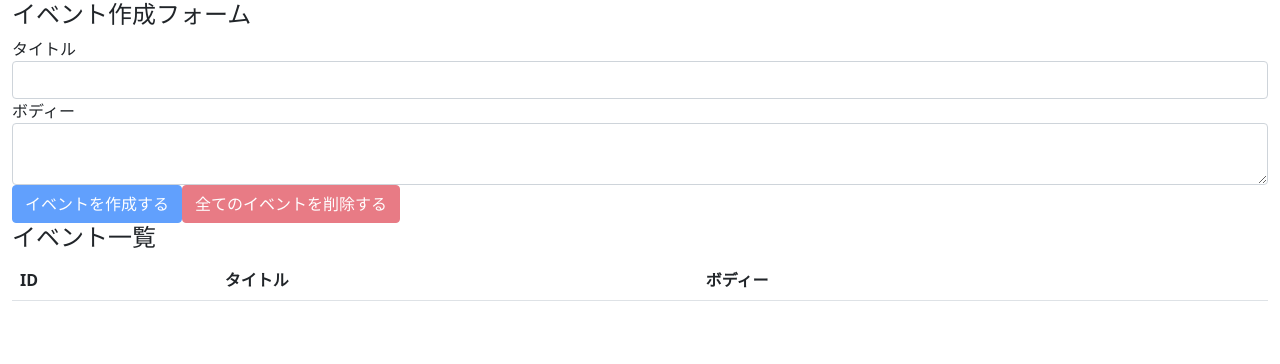
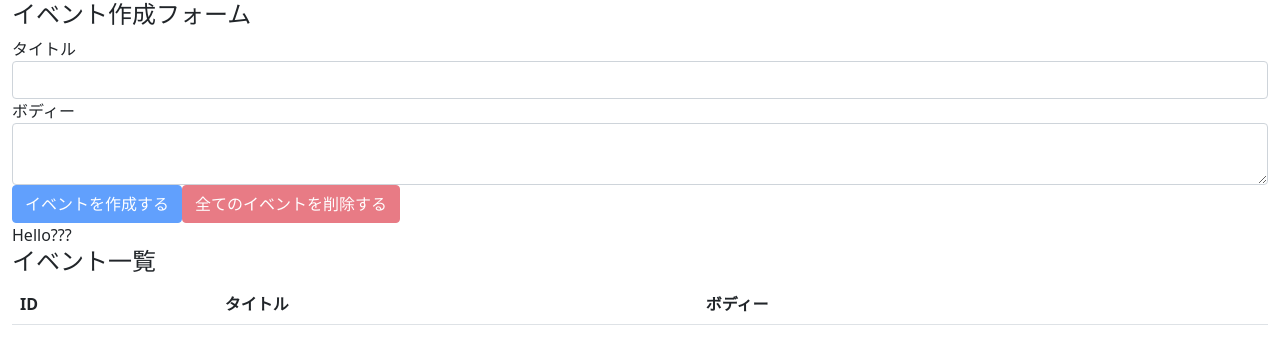
Before and after one commit to Mdaiki0730/react-hooks-101, a React (Create React App) app: page / in a window 1280 px wide. Shown: the top 364 px of the page. Built offline with nearby package versions, Linux system fonts and the light colour scheme.

Commit message:
setup context provider

```diff
--- a/src/components/App.js
+++ b/src/components/App.js
@@ -3,15 +3,18 @@
 import reducer from '../reducers'
 import EventForm from './EventForm'
 import Events from './Events'
+import AppContext from '../contexts/AppContext'
 
 const App = () => {
   const [state, dispatch] = useReducer(reducer, [])
 
   return (
-    <div className="container-fluid">
-      <EventForm state={state} dispatch={dispatch}/>
-      <Events state={state} dispatch={dispatch}/>
-    </div>
+    <AppContext.Provider value={'Hello???'}>
+      <div className="container-fluid">
+        <EventForm state={state} dispatch={dispatch}/>
+        <Events state={state} dispatch={dispatch}/>
+      </div>
+    </AppContext.Provider>
   )
 }
 
--- a/src/components/Events.js
+++ b/src/components/Events.js
@@ -1,9 +1,12 @@
-import React from 'react'
+import React, { useContext } from 'react'
 import Event from './Event'
+import AppContext from '../contexts/AppContext'
 
 const Events = ({ state, dispatch }) => {
+  const value = useContext(AppContext)
   return (
     <>
+      <div>{value}</div>
       <h4>イベント一覧</h4>
       <table className="table table-hover">
         <thead>
```
